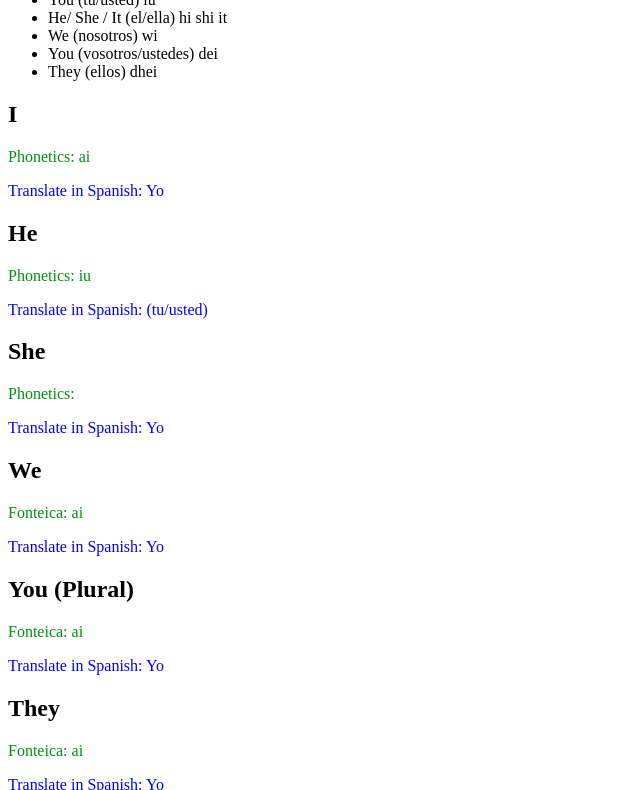
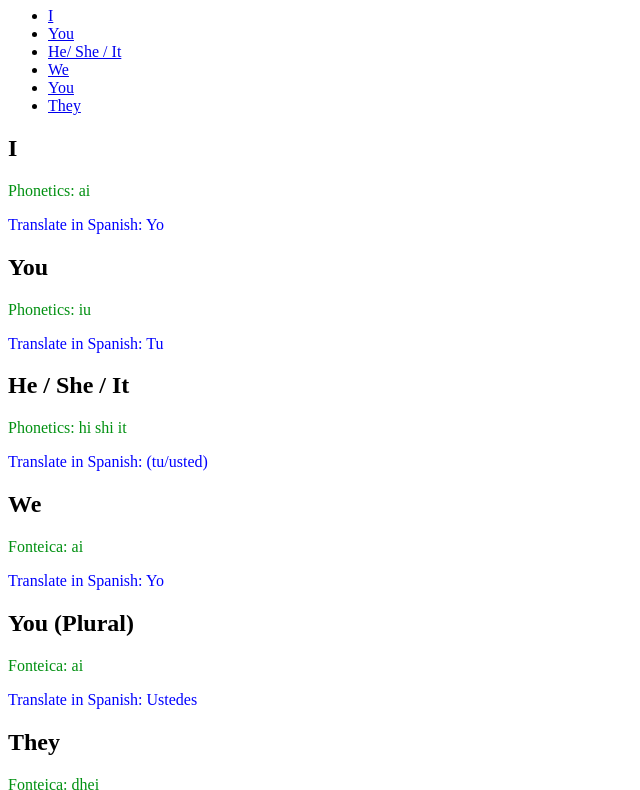
Before and after one commit to artreysan/classOfEnglish, a plain HTML site: page src/subjectPronouns.html in a window 1280 px wide. Shown: the part 107-897 px from the top of the page, without its empty margins (0-640 px from the left). Drawn offline with Linux system fonts and the light colour scheme.

Commit message:
Medium finish the theme conjugate verbs

```diff
--- a/src/subjectPronouns.html
+++ b/src/subjectPronouns.html
@@ -8,46 +8,45 @@
     <title>Subject Pronouns</title>
 </head>
 <body>
+    <p><a href="./index.htm">Return</a></p>
     <h1>Subject Pronouns</h1>
     <ul>
-        <li>I (yo) ai</li>
-        <li>You (tu/usted) iu</li>
-        <li>He/ She / It (el/ella)  hi shi it</li>
-        <li>We (nosotros) wi </li>
-        <li>You (vosotros/ustedes) dei</li>
-        <li>They (ellos) dhei</li>
+        <li><a href="#theme1">I</a></li>
+        <li><a href="#theme2">You</a></li>
+        <li><a href="#theme3">He/ She / It</a></li>
+        <li><a href="#theme4">We</a></li>
+        <li><a href="#theme5">You</a></li>
+        <li><a href="#theme6">They</a></li>
     </ul>
     <div>
-        <h2>I</h2>
+        <h2 id="theme1">I</h2>
         <p class="phonetics">Phonetics: ai</p>
         <p class="translation">Translate in Spanish: Yo</p>
     </div>
     <div>
-        <h2>He</h2>
+        <h2 id="theme2">You</h2>
         <p class="phonetics">Phonetics: iu</p>
+        <p class="translation">Translate in Spanish: Tu</p>
+    </div>
+    <div>
+        <h2 id="theme3">He / She / It</h2>
+        <p class="phonetics">Phonetics: hi shi it</p>
         <p class="translation">Translate in Spanish: (tu/usted)</p>
     </div>
     <div>
-        <h2>She</h2>
-        <p class="phonetics">Phonetics: </p>
+        <h2 id="theme4">We</h2>
+        <p class="phonetics">Fonteica: ai</p>
         <p class="translation">Translate in Spanish: Yo</p>
     </div>
     <div>
-        <h2>We</h2>
+        <h2 id="theme5">You (Plural)</h2>
         <p class="phonetics">Fonteica: ai</p>
-        <p class="translation">Translate in Spanish: Yo</p>
-
+        <p class="translation">Translate in Spanish: Ustedes</p>
     </div>
     <div>
-        <h2>You (Plural)</h2>
-        <p class="phonetics">Fonteica: ai</p>
-        <p class="translation">Translate in Spanish: Yo</p>
-
-    </div>
-    <div>
-        <h2>They</h2>
-        <p class="phonetics">Fonteica: ai</p>
-        <p class="translation">Translate in Spanish: Yo</p>
+        <h2 id="theme6">They</h2>
+        <p class="phonetics">Fonteica: dhei</p>
+        <p class="translation">Translate in Spanish: Ellos/Ellas</p>
     </div>
 </body>
 </html>
```
Also changed, not shown: src/conjugateVerbs.html (added, +42 -0 lines), src/index.htm (+20 -0 lines).
